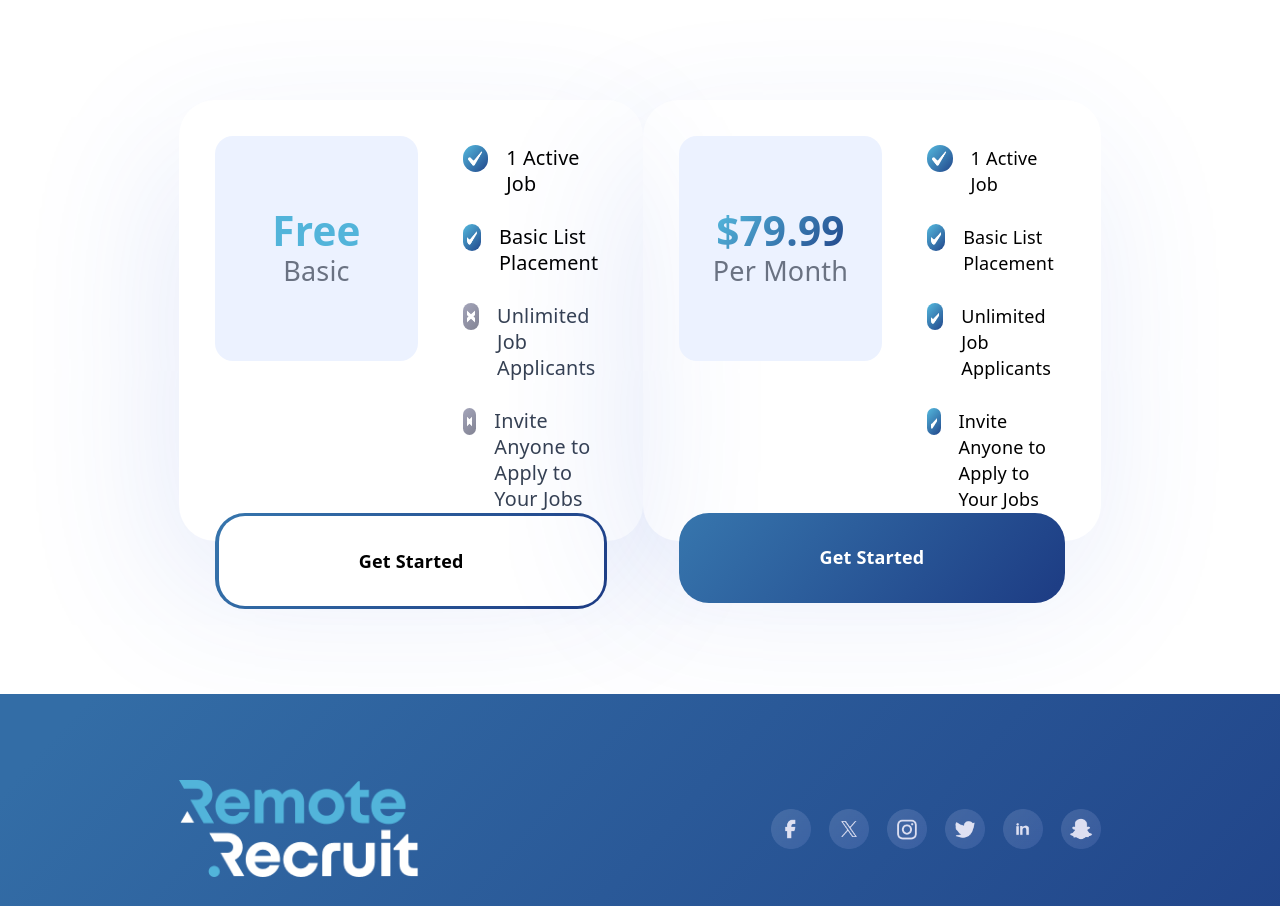
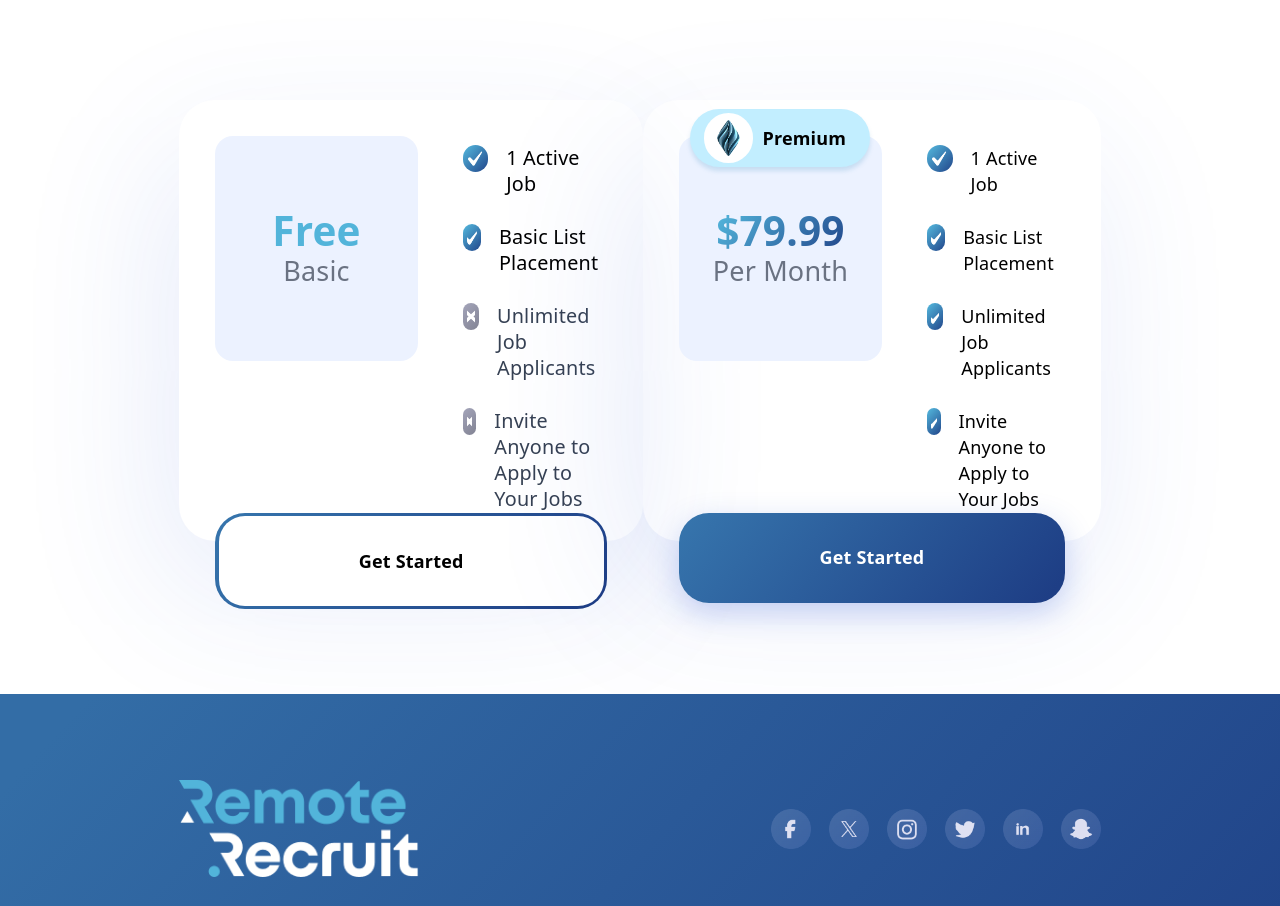
Before and after one commit to sysrecall/remoterecruit, a React (Vite) app: page / in a window 1280 px wide. Shown: the part 5980-6886 px from the top of the page. Built offline with nearby package versions, Linux system fonts and the light colour scheme.

Commit message:
fix: unfinished one click away section

```diff
--- a/src/sections/home/OneClickAway.jsx
+++ b/src/sections/home/OneClickAway.jsx
@@ -1,6 +1,7 @@
 import tick from "../../assets/tick.png";
 import cross from "../../assets/cross.png";
 import GradientCircle from "../../components/ui/GradientCircle";
+import img_person from "../../assets/img_person.png";
 
 export default function OneClickAway() {
   return (
@@ -97,7 +98,29 @@ export default function OneClickAway() {
     "
           >
             <div className="flex flex-row">
-              <div className="bg-[#ECF2FF] w-45 h-50 rounded-2xl flex flex-col justify-center items-center">
+              <div
+                className="relative bg-[#ECF2FF] w-45 h-50
+              rounded-2xl flex flex-col justify-center items-center"
+              >
+                <div
+                  className={`
+                    absolute
+                    -top-6
+                    w-40 h-13
+                    rounded-full
+                    bg-[#C2EEFF]
+                    flex items-center
+                    px-3 gap-2
+                    shadow-[0px_4px_4px_0px_rgba(67,145,193,0.21)]
+                  `}
+                >
+                  <div className="flex justify-center items-center rounded-full w-11 h-11 bg-white">
+                    <img className="p-3" src={img_person} />
+                  </div>
+
+                  <div className="flex flex-col font-bold">Premium</div>
+                </div>
+
                 <p
                   className="text-4xl font-bold bg-clip-text text-transparent"
                   style={{
@@ -143,7 +166,6 @@ export default function OneClickAway() {
                 </div>
               </div>
             </div>
-
             <a
               href="/purchase/paid"
               style={{
@@ -152,6 +174,7 @@ export default function OneClickAway() {
                 color: "white",
               }}
               className="
+    w-full
     rounded-[30px]
     font-bold
     px-8 py-10
@@ -159,9 +182,9 @@ export default function OneClickAway() {
     text-center
     flex items-center justify-center
     transition-all duration-300
-    hover:opacity-90
-    hover:shadow-[0_4px_20px_rgba(30,62,133,0.35)]
-    hover:-translate-y-0.5
+    shadow-[0px_10px_30px_0px_rgba(49,89,211,0.25)]
+    hover:shadow-[0px_12px_35px_0px_rgba(49,89,211,0.35)]
+    hover:brightness-110
   "
             >
               Get Started
```
